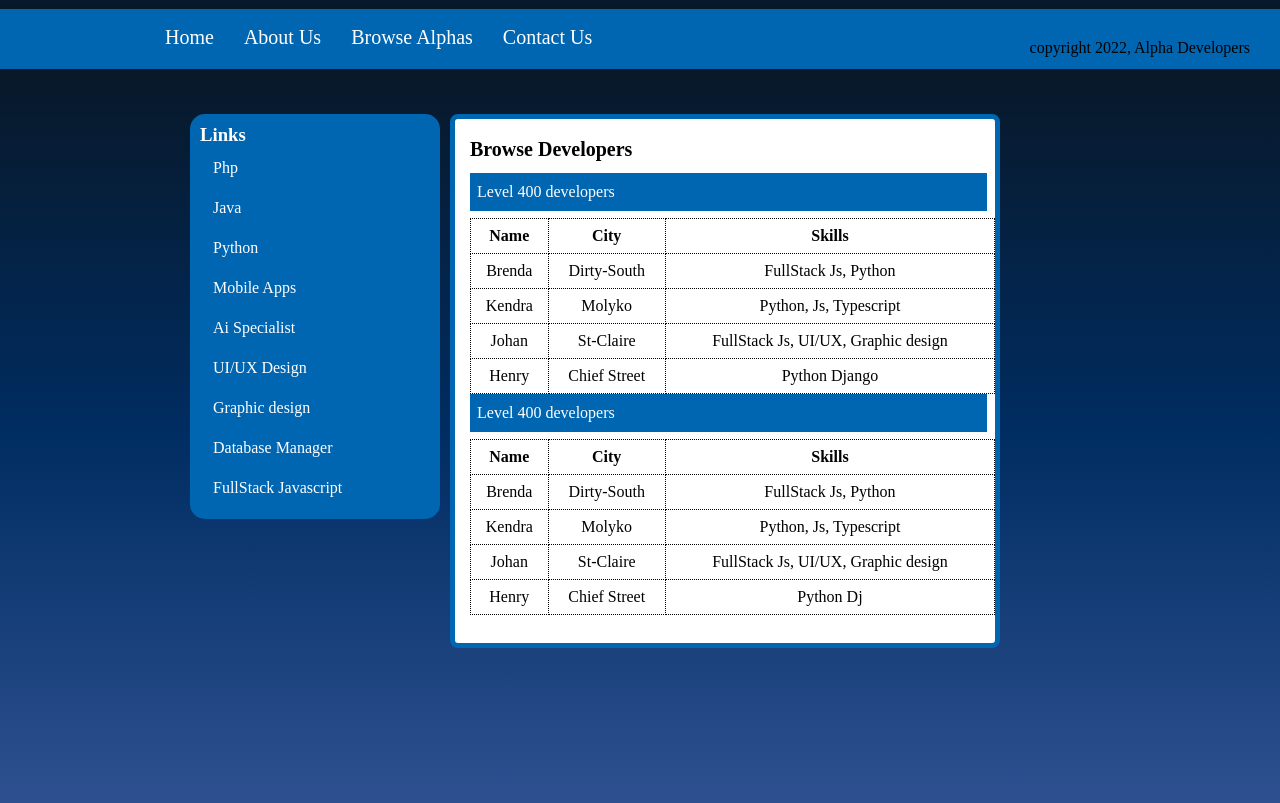
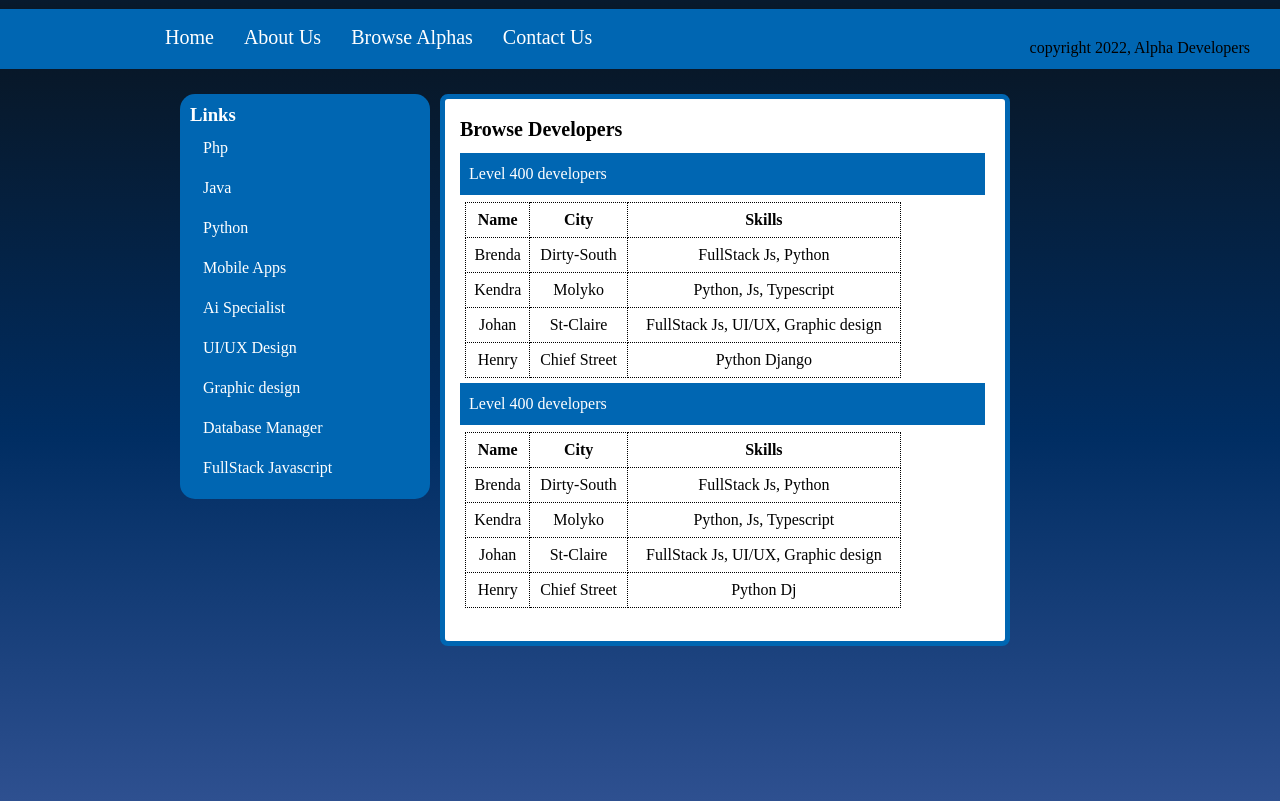
Before and after one commit to leonelta/alpha, a plain HTML site: page New folder/browse.html in a window 1280 px wide. Shown: the part 109-912 px from the top of the page. Drawn offline with Linux system fonts and the light colour scheme.

Commit message:
styling all the tables with a width of 80%

```diff
--- a/New folder/style.css
+++ b/New folder/style.css
@@ -49,7 +49,7 @@
 .row{
     display: flex;
     background-image: linear-gradient(#081829,#002D62,#2E5090);
-    padding: 100px;
+    padding: 90px;
     margin: auto;
 }
 
@@ -57,7 +57,7 @@
     border-radius: 15px;
     color: white;
     position: relative;
-    bottom: 55px;
+    bottom: 65px;
     left: 90px;
     background-color: #0066b2;
     padding: 10px;
@@ -83,7 +83,7 @@
     border: 5px solid #0066b2;
     border-radius: 8px;
     position: relative;
-    bottom: 55px;
+    bottom: 65px;
     left: 100px;
     background-color: white;
     padding-bottom: 28px;
@@ -102,14 +102,15 @@
 .main p{
     background-color: #0066b2;
     color: white;
-    padding: 7px;
+    padding: 9px;
     margin-bottom: 7px;
-    margin-right: 8px;
+    margin-right: 20px;
 }
 
 table{
-    width: 100%;
+    width: 80%;
     border-collapse: collapse;
+    margin: 5px;
 }
 
 th,td{
```
